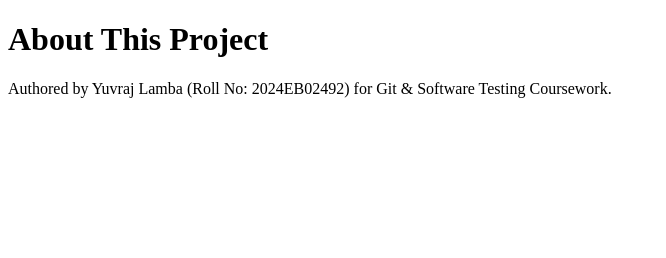
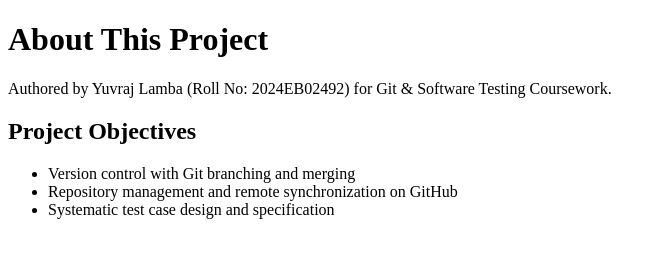
Before and after one commit to uvcode01-max/GitAssignment, a plain HTML site: page about.html in a window 1280 px wide. Shown: the whole page, without its empty margins (0-666 px from the left). Drawn offline with Linux system fonts and the light colour scheme.

Commit message:
Add project objectives section to about.html

```diff
--- a/about.html
+++ b/about.html
@@ -7,5 +7,13 @@
 <body>
     <h1>About This Project</h1>
     <p>Authored by Yuvraj Lamba (Roll No: 2024EB02492) for Git & Software Testing Coursework.</p>
+    <section>
+        <h2>Project Objectives</h2>
+        <ul>
+            <li>Version control with Git branching and merging</li>
+            <li>Repository management and remote synchronization on GitHub</li>
+            <li>Systematic test case design and specification</li>
+        </ul>
+    </section>
 </body>
 </html>
```
